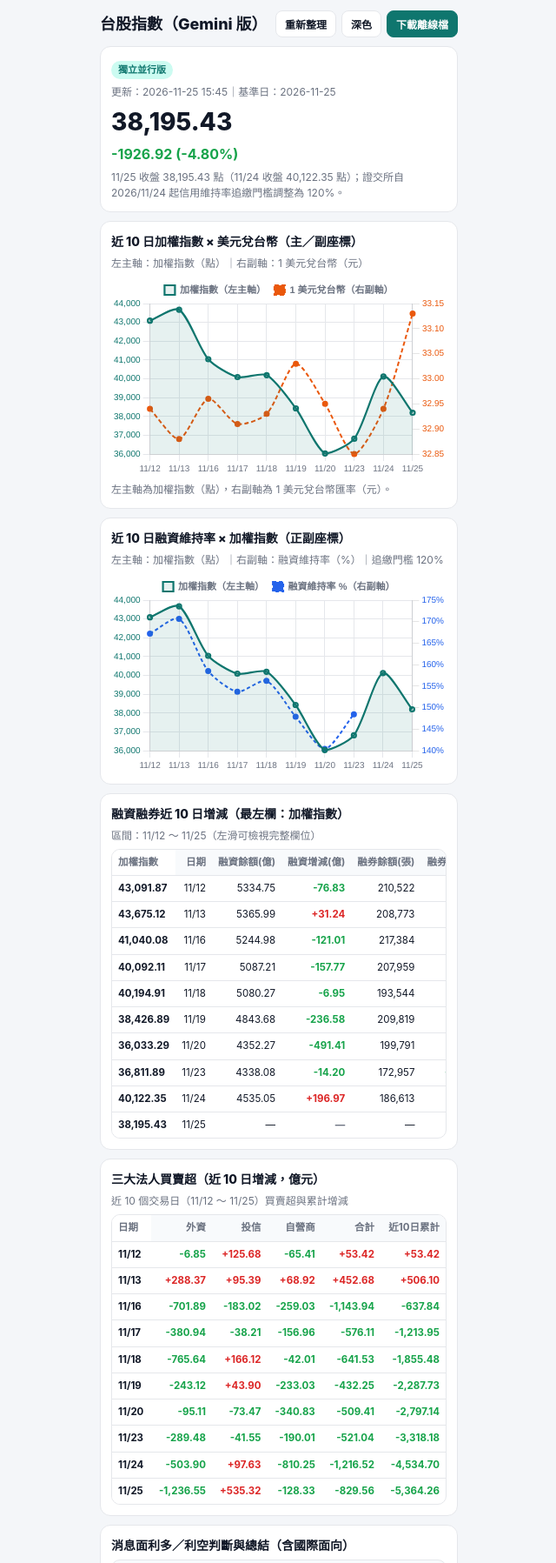
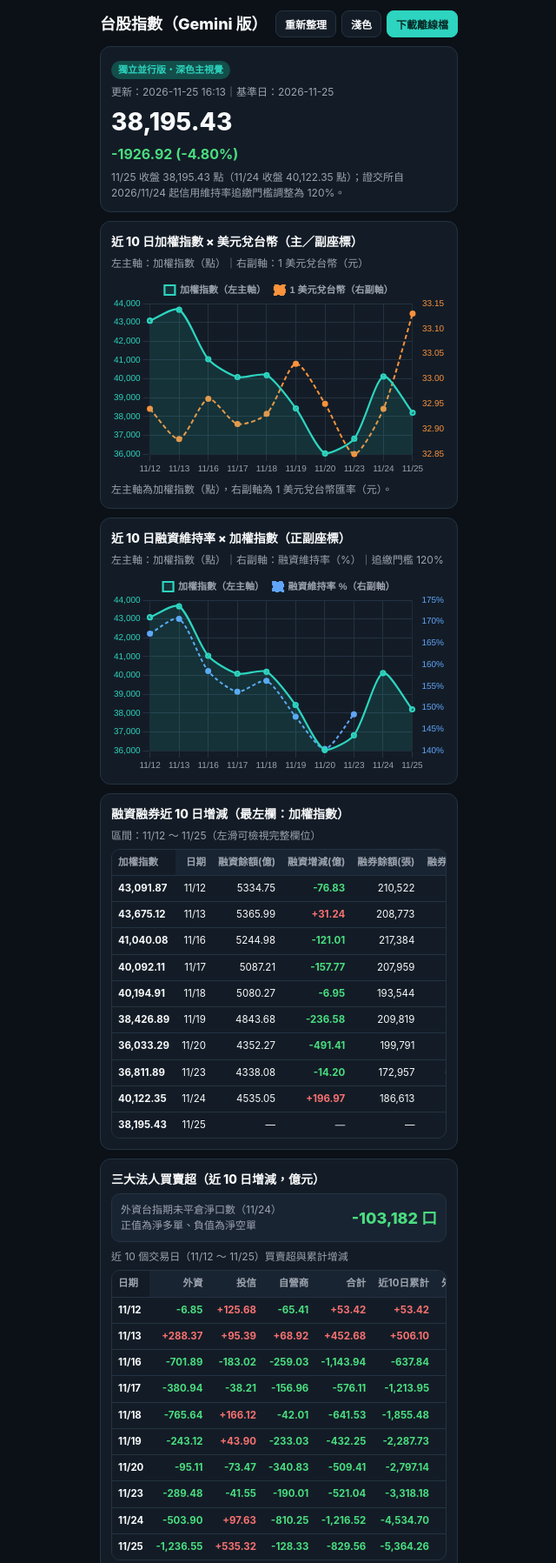
Before and after one commit to haor741121-ship-it/tw-index, a plain HTML site: page gemini-tw-index.html in a window 1280 px wide. Shown: the top 1797 px of the page at 87% size, without its empty margins (319-959 px from the left). Drawn offline with nearby package versions, Linux system fonts and the light colour scheme.

Commit message:
Update gemini-tw-index.html

```diff
--- a/gemini-tw-index.html
+++ b/gemini-tw-index.html
@@ -8,6 +8,21 @@
   <script src="https://cdn.jsdelivr.net/npm/chart.js@4.4.3/dist/chart.umd.min.js" data-keep></script>
   <style>
     :root {
+      --bg: #0b1117;
+      --card: #131c26;
+      --text: #f9fafb;
+      --muted: #9ca3af;
+      --border: #243242;
+      --up: #f87171;
+      --down: #4ade80;
+      --accent: #2dd4bf;
+      --accent-fill: rgba(45, 212, 191, 0.12);
+      --fx: #fb923c;
+      --ratio-line: #60a5fa;
+      --tag-bg: #134e4a;
+      --soft-bg: #192432;
+    }
+    body.light {
       --bg: #f4f6f9;
       --card: #ffffff;
       --text: #111827;
@@ -21,21 +36,6 @@
       --ratio-line: #2563eb;
       --tag-bg: #ccfbf1;
       --soft-bg: #f8fafc;
-    }
-    body.dark {
-      --bg: #0b1117;
-      --card: #131c26;
-      --text: #f9fafb;
-      --muted: #9ca3af;
-      --border: #243242;
-      --up: #f87171;
-      --down: #4ade80;
-      --accent: #2dd4bf;
-      --accent-fill: rgba(45, 212, 191, 0.12);
-      --fx: #fb923c;
-      --ratio-line: #60a5fa;
-      --tag-bg: #134e4a;
-      --soft-bg: #192432;
     }
     * { box-sizing: border-box; }
     body {
@@ -80,8 +80,11 @@
     }
     button.dl {
       background: var(--accent);
+      color: #062825;
+      border-color: var(--accent);
+    }
+    body.light button.dl {
       color: #ffffff;
-      border-color: var(--accent);
     }
     .card {
       background: var(--card);
@@ -116,6 +119,21 @@
       font-size: 14px;
       font-weight: 800;
       margin: 0 0 6px;
+    }
+    .fut-banner {
+      background: var(--soft-bg);
+      border: 1px solid var(--border);
+      border-radius: 10px;
+      padding: 9px 10px;
+      margin-bottom: 8px;
+      display: flex;
+      justify-content: space-between;
+      align-items: center;
+      gap: 8px;
+    }
+    .fut-num {
+      font-size: 18px;
+      font-weight: 800;
     }
     .chart-wrap {
       position: relative;
@@ -206,19 +224,19 @@
     }
   </style>
 </head>
-<body>
+<body class="dark">
   <div class="container">
     <div class="topbar">
       <h1>台股指數（Gemini 版）</h1>
       <div class="btn-group">
         <button id="refreshBtn" type="button">重新整理</button>
-        <button id="modeBtn" type="button">深色</button>
+        <button id="modeBtn" type="button">淺色</button>
         <button id="saveBtn" class="dl" type="button">下載離線檔</button>
       </div>
     </div>
 
     <section class="card">
-      <span class="badge">獨立並行版</span>
+      <span class="badge">獨立並行版・深色主視覺</span>
       <div class="sub" id="metaLine">更新：—｜基準日：—</div>
       <div class="main-num" id="idxVal">—</div>
       <div id="idxDiff" class="flat">—</div>
@@ -264,6 +282,13 @@
 
     <section class="card">
       <div class="title">三大法人買賣超（近 10 日增減，億元）</div>
+      <div class="fut-banner">
+        <div>
+          <div class="sub" id="futNetMeta">外資台指期未平倉淨口數</div>
+          <div class="sub" id="futNetNote">正值為淨多單、負值為淨空單</div>
+        </div>
+        <div class="fut-num" id="futNetVal">—</div>
+      </div>
       <div class="sub" id="inst10dMeta"></div>
       <div class="tbl-wrap">
         <table>
@@ -275,6 +300,7 @@
               <th>自營商</th>
               <th>合計</th>
               <th>近10日累計</th>
+              <th>外資期貨淨口數</th>
             </tr>
           </thead>
           <tbody id="inst10dBody"></tbody>
@@ -305,12 +331,14 @@
 
   <script id="gemini-snapshot" type="application/json" data-keep>
   {
-    "version": "gemini-v2.3",
-    "updated": "2026-11-25 15:45",
+    "version": "gemini-v2.4",
+    "updated": "2026-11-25 16:13",
     "tradeDate": "2026-11-25",
     "taiexClose": 38195.43,
     "taiexPrev": 40122.35,
-    "usdTwd": null,
+    "usdTwd": 33.13,
+    "foreignFuturesNet": null,
+    "foreignFuturesDate": "11/24",
     "statusNote": "11/25 收盤 38,195.43 點（11/24 收盤 40,122.35 點）；證交所自 2026/11/24 起信用維持率追繳門檻調整為 120%。",
     "history10d": [
       {
@@ -325,7 +353,8 @@
         "foreign": -6.85,
         "trust": 125.68,
         "dealer": -65.41,
-        "instTotal": 53.42
+        "instTotal": 53.42,
+        "foreignFutNet": -99573
       },
       {
         "date": "11/13",
@@ -339,7 +368,8 @@
         "foreign": 288.37,
         "trust": 95.39,
         "dealer": 68.92,
-        "instTotal": 452.68
+        "instTotal": 452.68,
+        "foreignFutNet": -100870
       },
       {
         "date": "11/16",
@@ -353,7 +383,8 @@
         "foreign": -701.89,
         "trust": -183.02,
         "dealer": -259.03,
-        "instTotal": -1143.94
+        "instTotal": -1143.94,
+        "foreignFutNet": -96787
       },
       {
         "date": "11/17",
@@ -367,7 +398,8 @@
         "foreign": -380.94,
         "trust": -38.21,
         "dealer": -156.96,
-        "instTotal": -576.11
+        "instTotal": -576.11,
+        "foreignFutNet": -97896
       },
       {
         "date": "11/18",
@@ -381,7 +413,8 @@
         "foreign": -765.64,
         "trust": 166.12,
         "dealer": -42.01,
-        "instTotal": -641.53
+        "instTotal": -641.53,
+        "foreignFutNet": -99438
       },
       {
         "date": "11/19",
@@ -395,7 +428,8 @@
         "foreign": -243.12,
         "trust": 43.9,
         "dealer": -233.03,
-        "instTotal": -432.25
+        "instTotal": -432.25,
+        "foreignFutNet": -99219
       },
       {
         "date": "11/20",
@@ -409,7 +443,8 @@
         "foreign": -95.11,
         "trust": -73.47,
         "dealer": -340.83,
-        "instTotal": -509.41
+        "instTotal": -509.41,
+        "foreignFutNet": -97863
       },
       {
         "date": "11/23",
@@ -423,7 +458,8 @@
         "foreign": -289.48,
         "trust": -41.55,
         "dealer": -190.01,
-        "instTotal": -521.04
+        "instTotal": -521.04,
+        "foreignFutNet": null
       },
       {
         "date": "11/24",
@@ -437,7 +473,8 @@
         "foreign": -503.9,
         "trust": 97.63,
         "dealer": -810.25,
-        "instTotal": -1216.52
+        "instTotal": -1216.52,
+        "foreignFutNet": -103182
       },
       {
         "date": "11/25",
@@ -451,7 +488,8 @@
         "foreign": -1236.55,
         "trust": 535.32,
         "dealer": -128.33,
-        "instTotal": -829.56
+        "instTotal": -829.56,
+        "foreignFutNet": null
       }
     ],
     "fxChartNote": "左主軸為加權指數（點），右副軸為 1 美元兌台幣匯率（元）。",
@@ -467,7 +505,7 @@
       ],
       "summary": "總結：短期政策調降維持率至 120% 發揮防斷頭緩衝作用，但國際半導體修正、美方關稅變數與外資籌碼尚未明朗前，大盤仍處高波動震盪期；操作上應避免過度槓桿，採分批與紀律控管風險。"
     },
-    "winMeta": "排程同步：2026-11-25 15:45｜現在買進、持有 20 個交易日勝率",
+    "winMeta": "現在買進、持有 20 個交易日之統計推估勝率",
     "win": [
       {
         "code": "0050 元大台灣50",
@@ -514,6 +552,8 @@
       const fxChartNote = document.getElementById("fxChartNote");
       const margin10dMeta = document.getElementById("margin10dMeta");
       const margin10dBody = document.getElementById("margin10dBody");
+      const futNetMeta = document.getElementById("futNetMeta");
+      const futNetVal = document.getElementById("futNetVal");
       const inst10dMeta = document.getElementById("inst10dMeta");
       const inst10dBody = document.getElementById("inst10dBody");
       const bullList = document.getElementById("bullList");
@@ -571,11 +611,11 @@
         const taiexSeries = sliced.map((r) => numOrNull(r.taiex));
         const fxSeries = sliced.map((r) => numOrNull(r.usdTwd));
 
-        const textMuted = getCssVar("--muted") || "#6b7280";
-        const borderCol = getCssVar("--border") || "#e5e7eb";
-        const idxCol = getCssVar("--accent") || "#0f766e";
-        const idxFill = getCssVar("--accent-fill") || "rgba(15, 118, 110, 0.10)";
-        const fxCol = getCssVar("--fx") || "#ea580c";
+        const textMuted = getCssVar("--muted") || "#9ca3af";
+        const borderCol = getCssVar("--border") || "#243242";
+        const idxCol = getCssVar("--accent") || "#2dd4bf";
+        const idxFill = getCssVar("--accent-fill") || "rgba(45, 212, 191, 0.12)";
+        const fxCol = getCssVar("--fx") || "#fb923c";
 
         if (fxChart) {
           fxChart.destroy();
@@ -659,11 +699,11 @@
         const taiexSeries = sliced.map((r) => numOrNull(r.taiex));
         const ratioSeries = sliced.map((r) => numOrNull(r.maintenanceRatio));
 
-        const textMuted = getCssVar("--muted") || "#6b7280";
-        const borderCol = getCssVar("--border") || "#e5e7eb";
-        const idxCol = getCssVar("--accent") || "#0f766e";
-        const idxFill = getCssVar("--accent-fill") || "rgba(15, 118, 110, 0.10)";
-        const ratioCol = getCssVar("--ratio-line") || "#2563eb";
+        const textMuted = getCssVar("--muted") || "#9ca3af";
+        const borderCol = getCssVar("--border") || "#243242";
+        const idxCol = getCssVar("--accent") || "#2dd4bf";
+        const idxFill = getCssVar("--accent-fill") || "rgba(45, 212, 191, 0.12)";
+        const ratioCol = getCssVar("--ratio-line") || "#60a5fa";
 
         if (ratioChart) {
           ratioChart.destroy();
@@ -765,12 +805,32 @@
         });
       }
 
-      function renderInst10dTable(rows) {
+      function renderInst10dTable(rows, snap) {
         const sliced = Array.isArray(rows) ? rows.slice(-10) : [];
         inst10dMeta.textContent = sliced.length
           ? `近 10 個交易日（${sliced[0].date || "—"} ～ ${sliced[sliced.length - 1].date || "—"}）買賣超與累計增減`
           : "無近 10 日資料";
         inst10dBody.innerHTML = "";
+
+        let latestFut = numOrNull(snap && snap.foreignFuturesNet);
+        let latestFutDate = (snap && snap.foreignFuturesDate) || "";
+
+        for (let i = sliced.length - 1; i >= 0; i--) {
+          const fNet = numOrNull(sliced[i].foreignFutNet);
+          if (fNet !== null) {
+            if (latestFut === null) {
+              latestFut = fNet;
+              latestFutDate = sliced[i].date || "";
+            }
+            break;
+          }
+        }
+
+        futNetMeta.textContent = latestFutDate
+          ? `外資台指期未平倉淨口數（${latestFutDate}）`
+          : "外資台指期未平倉淨口數";
+        futNetVal.textContent = latestFut !== null ? `${fmtSigned(latestFut, 0)} 口` : "—";
+        futNetVal.className = `fut-num ${signClass(latestFut)}`;
 
         let cumTotal = 0;
         let hasAnyCum = false;
@@ -788,6 +848,8 @@
             hasAnyCum = true;
           }
 
+          const fNetRow = numOrNull(r.foreignFutNet);
+
           const tr = document.createElement("tr");
           tr.innerHTML = `
             <td>${r.date || "—"}</td>
@@ -796,6 +858,7 @@
             <td class="${signClass(dVal)}">${fmtSigned(dVal, 2)}</td>
             <td class="${signClass(totVal)}">${fmtSigned(totVal, 2)}</td>
             <td class="${signClass(hasAnyCum ? cumTotal : null)}">${hasAnyCum ? fmtSigned(cumTotal, 2) : "—"}</td>
+            <td class="${signClass(fNetRow)}">${fNetRow !== null ? `${fmtSigned(fNetRow, 0)} 口` : "—"}</td>
           `;
           inst10dBody.appendChild(tr);
         });
@@ -838,7 +901,10 @@
         }
       }
 
+      let activeSnap = {};
+
       function renderSections(snap) {
+        activeSnap = snap || {};
         baseStatusNote = snap.statusNote || "";
         statusNote.textContent = baseStatusNote;
         fxChartNote.textContent = snap.fxChartNote || "左主軸為加權指數（點），右副軸為 1 美元兌台幣匯率（元）。";
@@ -847,7 +913,7 @@
         renderFxIndexChart(latestRows10d);
         renderRatioIndexChart(latestRows10d);
         renderMargin10dTable(latestRows10d);
-        renderInst10dTable(latestRows10d);
+        renderInst10dTable(latestRows10d, snap);
         renderNews(snap.news);
 
         winMeta.textContent = snap.winMeta || "";
@@ -925,6 +991,7 @@
             renderFxIndexChart(updatedRows);
             renderRatioIndexChart(updatedRows);
             renderMargin10dTable(updatedRows);
+            renderInst10dTable(updatedRows, activeSnap);
           }
           statusNote.textContent = `已同步鉅亨網公開報價（${quoteTimeStr}）；${baseStatusNote}`;
           return true;
@@ -948,8 +1015,8 @@
       });
 
       modeBtn.addEventListener("click", () => {
-        document.body.classList.toggle("dark");
-        modeBtn.textContent = document.body.classList.contains("dark") ? "淺色" : "深色";
+        document.body.classList.toggle("light");
+        modeBtn.textContent = document.body.classList.contains("light") ? "深色" : "淺色";
         renderFxIndexChart(latestRows10d);
         renderRatioIndexChart(latestRows10d);
       });
```
